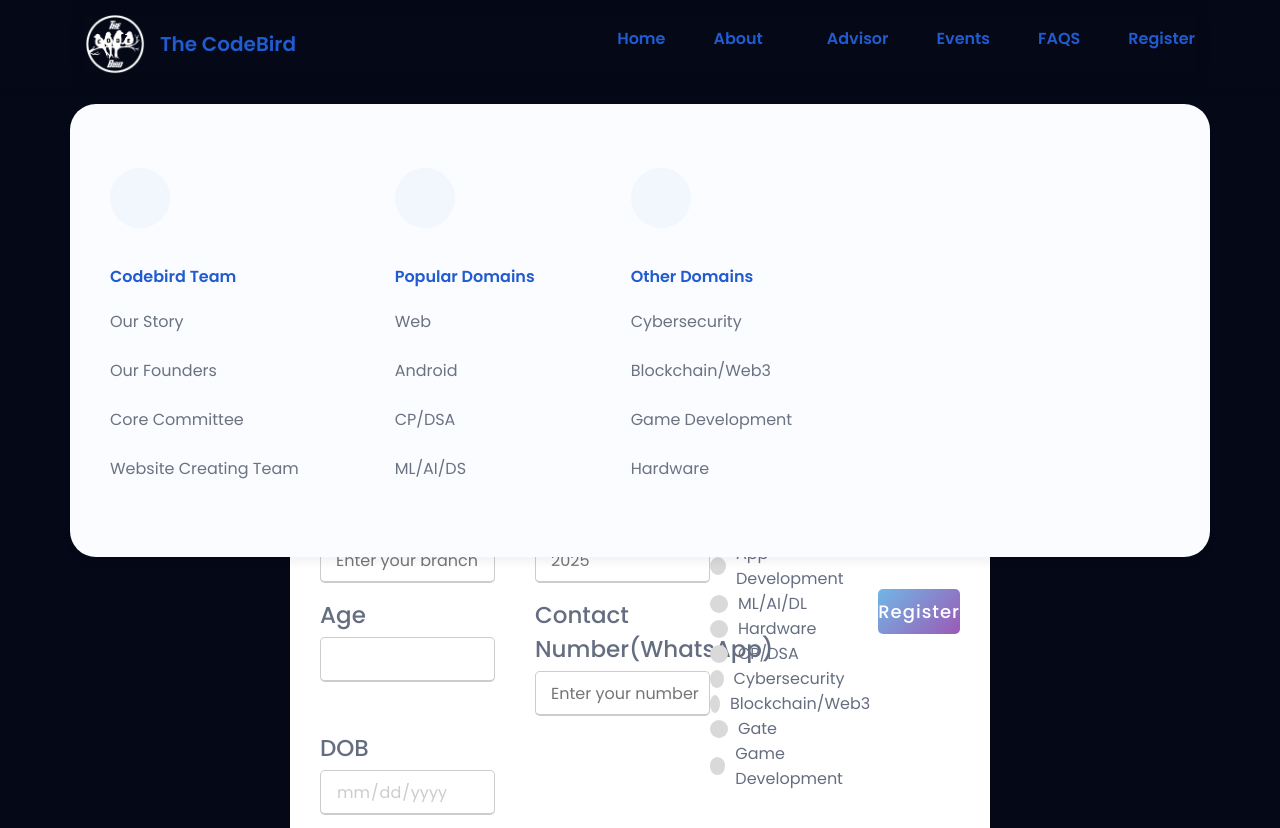
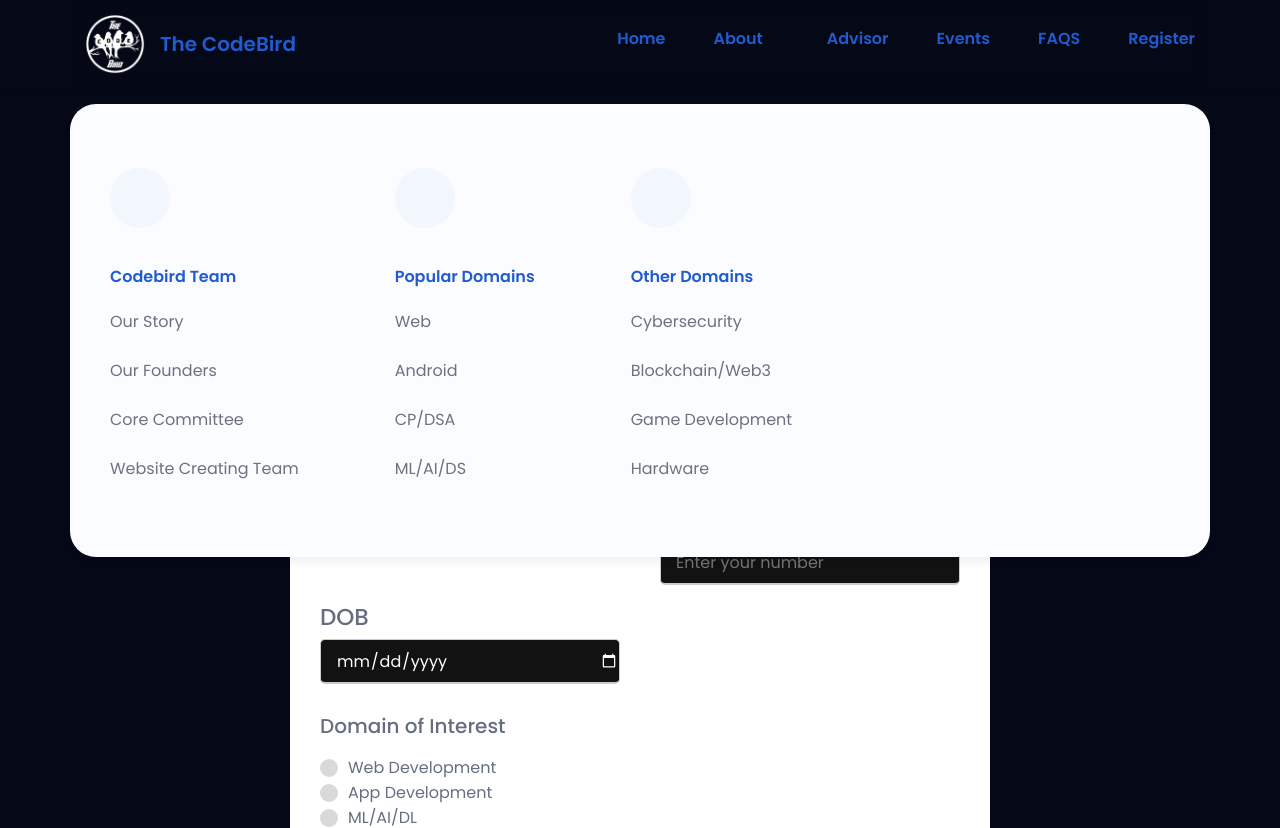
Before and after one commit to thecodebirduitbu/The-Code-Bird-Website, a React (Create React App) app: page /register in a window 1280 px wide. Shown: the top 828 px of the page. Built offline with nearby package versions, Linux system fonts and the light colour scheme; some icons are missing.

Commit message:
Register form bug fix

```diff
--- a/package.json
+++ b/package.json
@@ -8,7 +8,7 @@
     "@emotion/styled": "^11.11.0",
     "@mui/material": "^5.14.1",
     "@react-three/drei": "^9.79.3",
-    "@react-three/fiber": "^8.13.5",
+    "@react-three/fiber": "^8.13.6",
     "@splidejs/react-splide": "^0.7.12",
     "@testing-library/jest-dom": "^5.17.0",
     "@testing-library/react": "^14.0.0",
--- a/src/components/Register/Register.jsx
+++ b/src/components/Register/Register.jsx
@@ -1,6 +1,7 @@
 import React, { useState } from "react";
 import axios from "axios";
 import "./register.css";
+import { Divider } from "@mui/material";
 // import './App.css';
 
 function App() {
@@ -44,7 +45,7 @@
       <div className="body5 ">
         <div className="containerr">
           <div class="title">Registration</div>
-          <form className="form2" action="#" onSubmit={handleSubmit}>
+          <div className="form2" action="#" onSubmit={handleSubmit}>
             <div class="user-details">
               <div class="input-box">
                 <span class="details">Full Name</span>
@@ -123,6 +124,15 @@
               </div>
             </div>
             <div class="domain-details">
+            <input type="radio" name="gender" id="dot-1"/>
+       <input type="radio" name="gender" id="dot-2"/>
+        <input type="radio" name="gender" id="dot-3"/>
+        <input type="radio" name="gender" id="dot-4"/>
+       <input type="radio" name="gender" id="dot-5"/>
+        <input type="radio" name="gender" id="dot-6"/>
+        <input type="radio" name="gender" id="dot-7"/>
+       <input type="radio" name="gender" id="dot-8"/>
+        <input type="radio" name="gender" id="dot-9"/>
               <span class="domain-title">Domain of Interest</span>
               <div class="category">
                 <label for="dot-1">
@@ -256,7 +266,7 @@
             <div class="button">
               <input type="submit" value="Register"></input>
             </div>
-          </form>
+          </div>
         </div>
       </div>
     </div>
--- a/src/components/Register/register.css
+++ b/src/components/Register/register.css
@@ -122,11 +122,14 @@
 font-weight: 500;
 border-radius: 5px;
 letter-spacing: 1px;
-background: linear-gradient(135deg,#71b7e6,  #9b59b6)
+background: linear-gradient(135deg,#71b7e6,  #9b59b6);
+cursor: pointer;
+
 }
 
 .form2 .button input:hover{
   background: linear-gradient(-135deg,#71b7e6,  #9b59b6)
+
 }
 
 @media (max-width: 584px) {
```
Also changed, not shown: 1 other file (tests, documents, lock files or other folders).
